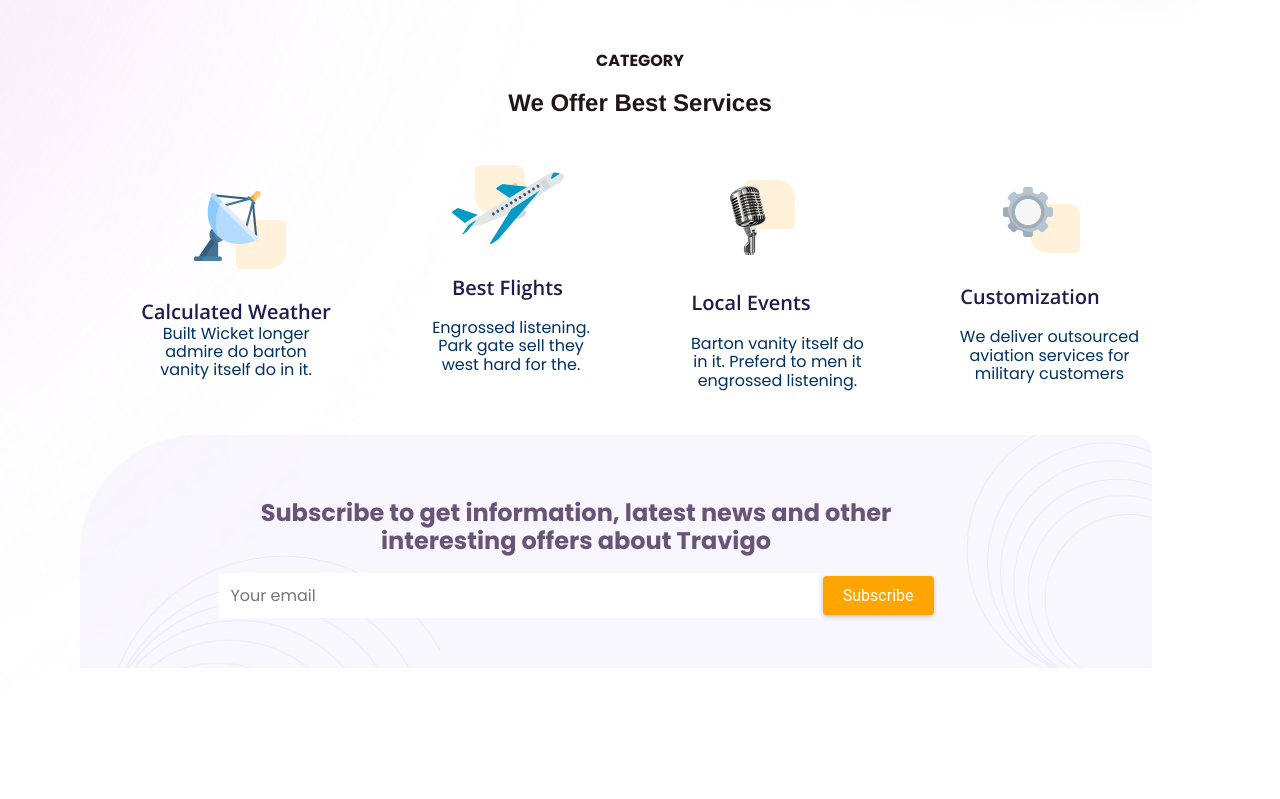
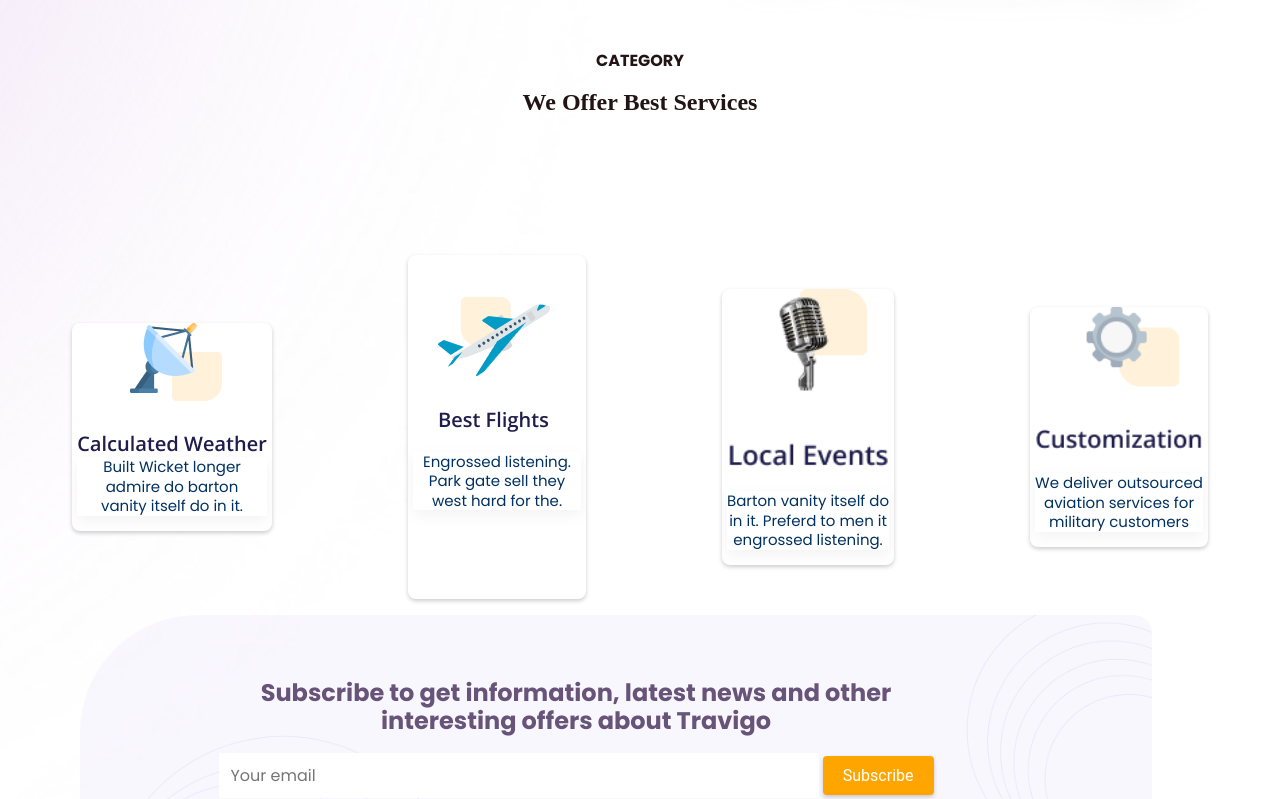
Before and after one commit to mo24ali/Travigo_v2, a plain HTML site: page index.html in a window 1280 px wide. Shown: the part 922-1721 px from the top of the page. Drawn offline with nearby package versions, Linux system fonts and the light colour scheme.

Commit message:
added animation to the cards

```diff
--- a/css/style.css
+++ b/css/style.css
@@ -207,6 +207,11 @@ main {
     height: 300px;
     display: flex;
     gap: var(--big-font);
+    display: flexbox;
+    justify-content: center;
+    flex-wrap: wrap;
+    margin-top: 100px;
+    margin-bottom: 80px;
 }
 
 .new-letter-span {
@@ -282,17 +287,56 @@ img {
 }
 
 
+.services-card {
+    width: auto;
+    height: auto;
+    background-color: #ffffff;
+    border-radius: 8px;
+    padding-left: 5px;
+    padding-right: 5px;
+    padding-bottom: 15px;
+    overflow: hidden;
+    box-shadow: 0px 2px 4px rgba(0, 0, 0, 0.2);
+    margin: 20px;
+}
+
+.services-card p {
+    color: #666;
+    font-size: 15px;
+    line-height: 1.3;
+    box-shadow: 0 5px 15px rgba(0, 0, 0, 0.05);
+    transition: all 1s ease;
+}
+
+
+.services-card.active {
+  background-color: #fff;
+  box-shadow: 0 15px 25px rgba(0, 0, 0, 0.1);
+  transform: translateY(-5px);
+}
+
+.services-card:hover {
+  transform: translateY(-8px);
+  box-shadow: 0 15px 25px rgba(0, 0, 0, 0.15);
+}
+.services-card img {
+    width: 100%;
+    height: auto;
+    grid-template-columns: repeat(auto-fit, minmax(220px, 1fr));
+}
 
 .card-container {
     display: flexbox;
     justify-content: center;
     flex-wrap: wrap;
     margin-top: 100px;
+        box-shadow: 0px 2px 4px rgba(0, 0, 0, 0.2);
+
 }
 
 .card {
     width: 450px;
-    height: auto ;
+    height: auto;
     background-color: #f0f0f0;
     border-radius: 28px;
     overflow: hidden;
@@ -303,6 +347,7 @@ img {
 .card img {
     width: 100%;
     height: auto;
+    grid-template-columns: repeat(auto-fit, minmax(220px, 1fr));
 }
 
 .card-content h3 {
@@ -314,17 +359,30 @@ img {
     color: #666;
     font-size: 15px;
     line-height: 1.3;
+    box-shadow: 0 5px 15px rgba(0, 0, 0, 0.05);
+    transition: all 1s ease;
 }
 
-.container-grid{
+
+.card-content:hover {
+  transform: translateY(-8px);
+  box-shadow: 0 15px 25px rgba(0, 0, 0, 0.15);
+}
+.card-content.active{
+    background-color: #fff;
+  box-shadow: 0 15px 25px rgba(0, 0, 0, 0.1);
+  transform: translateY(-5px);
+}
+.container-grid {
     display: grid;
     grid-template-columns: 500px 500px 500px;
 }
-.second-section{
+
+.second-section {
     display: flex;
 }
 
-.second-section .section-cards{
+.second-section .section-cards {
     display: grid;
     grid-template-columns: 150px 150px;
 }
--- a/index.html
+++ b/index.html
@@ -51,7 +51,7 @@
             </div>
 
             <div>
-                <p id="p1">
+                <p id="p1" style="font-family: 'Georgia', serif;">
                     Travel, enjoy <br>
                     and live a new <br> and full life
                 </p>
@@ -74,19 +74,20 @@
         <br>
         <h4>CATEGORY</h4>
         <br>
-        <h1 style="font-family: 'Franklin Gothic Medium', 'Arial Narrow', Arial, sans-serif">
+        <h1 style="font-family: serif; size: ;">
             We Offer Best Services
         </h1>
         <br>
         <div class="services">
-            <div><img src="assets/calculated_weather.png" alt="calculated_weather">
+            <div class="services-card">
+                <img src="assets/calculated_weather.png" alt="calculated_weather">
                 <p style="color: #003161;">
                     Built Wicket longer <br>
                     admire do barton <br>
                     vanity itself do in it.
                 </p>
             </div>
-            <div>
+            <div class="services-card">
 
                 <img src="assets/best_flights.png" alt="best_flights">
 
@@ -101,7 +102,7 @@
                 <br>
                 <br>
             </div>
-            <div>
+            <div class="services-card">
                 <img src="assets/local_events.png" alt="local_events">
                 <br>
                 <p style="color: #003161;">
@@ -110,7 +111,7 @@
                     engrossed listening.
                 </p>
             </div>
-            <div>
+            <div class="services-card">
                 <img src="assets/Customization.png" alt="">
 
                 <br>
```
